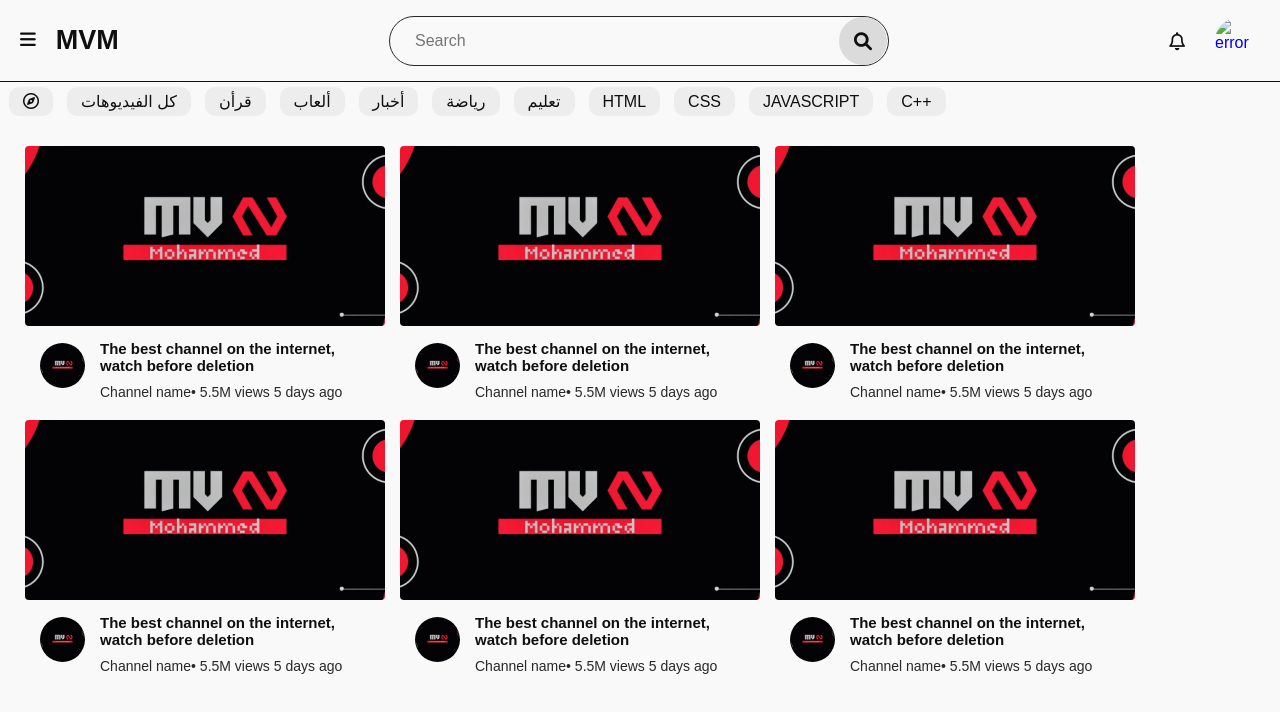
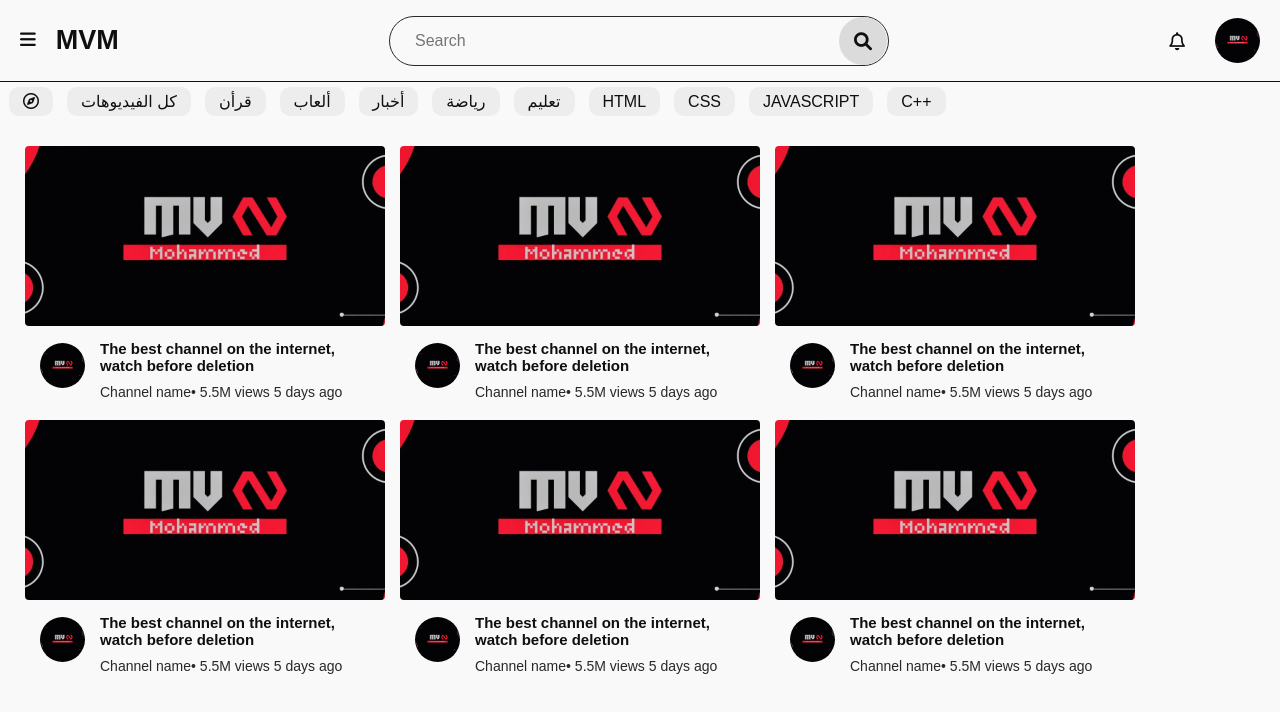
Before and after one commit to vlandomo/My-Youtube-App, a plain HTML site: page index.html in a window 1280 px wide. Drawn offline with Linux system fonts and the light colour scheme.

Commit message:
Update index.html

```diff
--- a/index.html
+++ b/index.html
@@ -23,7 +23,7 @@
   <div class="nav-right">
    <a href="search.html" class="nav-item" id="search-icon"><i class="fas fa-search"></i></a>
    <a href="#" class="nav-item"><i class="fa-regular fa-bell"></i></a>
-   <a href="account.html" class="profile-pc"><img src="images/mv.jpg" alt="error"></a>
+   <a href="account.html" class="profile-pc"><img src="mv.jpg" alt="error"></a>
   </div>
  </div>
  <!-------------------------->
```
